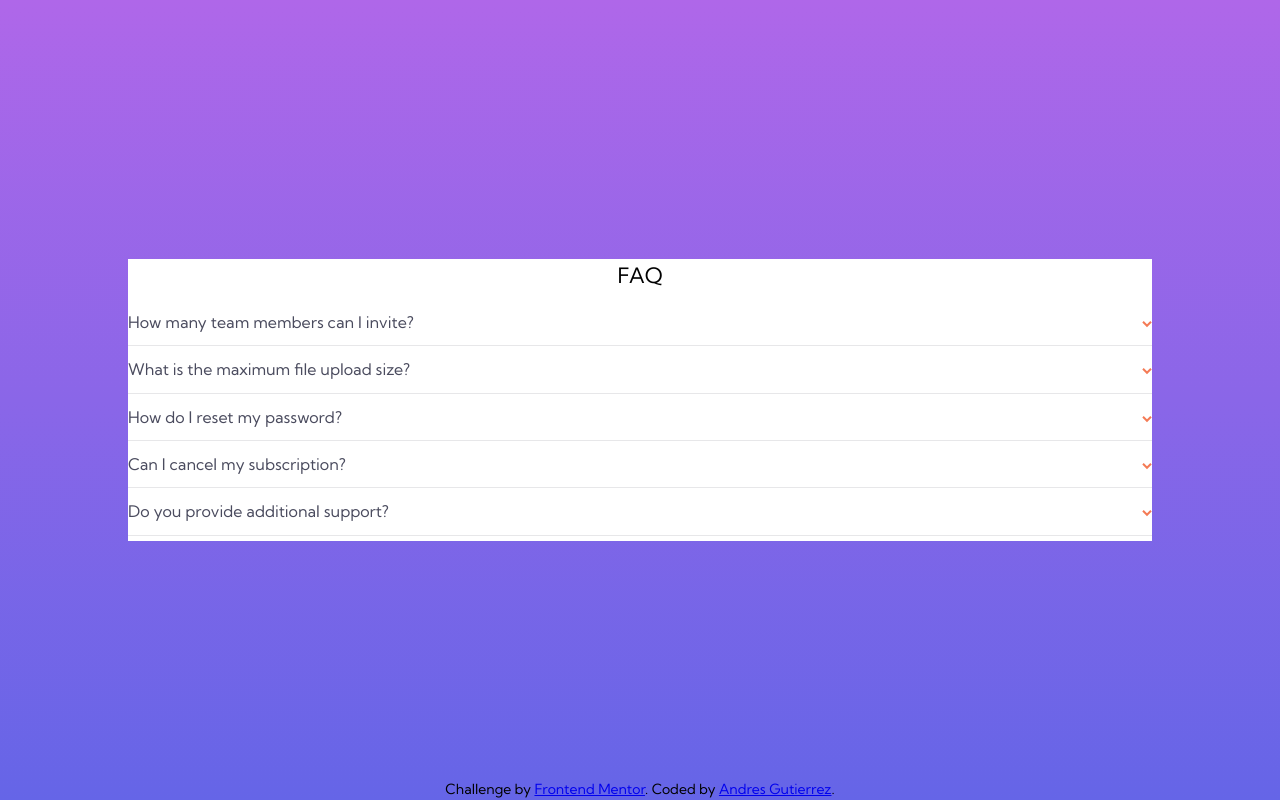
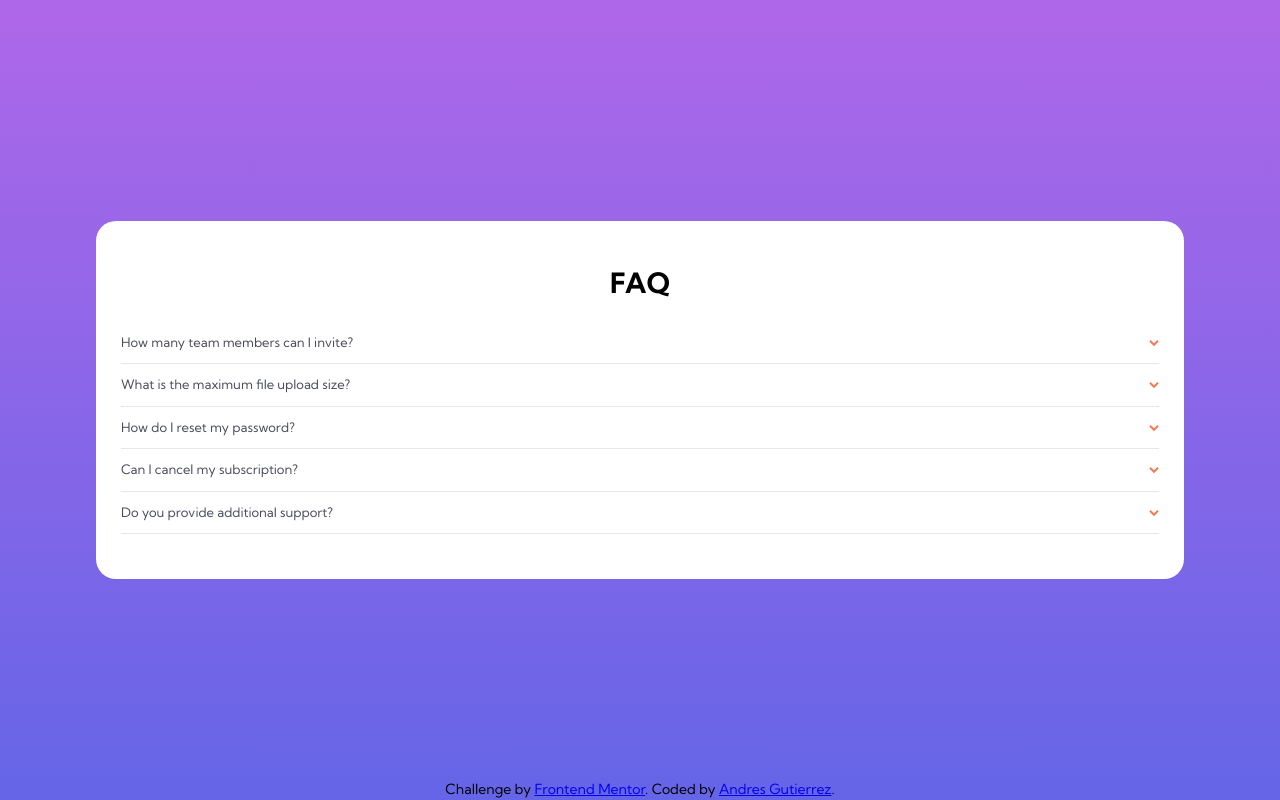
Before and after one commit to AGutierrezR/faq-accordion-card, a website: page index.html in a window 1280 px wide. Drawn offline with Linux system fonts and the light colour scheme.

Commit message:
Mejora estilos y agrega FAQ-card

```diff
--- a/scss/abstracts/_type.scss
+++ b/scss/abstracts/_type.scss
@@ -1,6 +1,6 @@
 $type-scale: (
   mobile: (
-    title: 1.325rem,
+    title: 1.75rem,
     body: 0.75rem,
   ),
   desktop: (
--- a/scss/components/_accordion.scss
+++ b/scss/components/_accordion.scss
@@ -11,11 +11,12 @@
     text-align: left;
     line-height: 1.65;
     width: 100%;
-    margin: 10px 0;
+    padding: 5px 0;
   }
 
   &__title {
     font-family: var(--ff-primary);
+    font-size: 0.8125em;
     color: var(--clr-darkergrayishblue);
   }
 
@@ -27,6 +28,7 @@
   &__body {
     color: var(--clr-darkgrayishblue);
     margin-bottom: 10px;
+    max-width: 38ch;
     animation: slideDown 0.5s forwards;
 
     &--closing {
--- /dev/null
+++ b/scss/components/_faq-card.scss
@@ -0,0 +1,12 @@
+.faq-card {
+  width: 85%;
+  position: relative;
+  background-color: white;
+  padding: 40px 25px;
+  border-radius: 20px;
+
+  &__title {
+    text-align: center;
+    font-weight: var(--fw-bold);
+  }
+}
--- a/scss/components/index.scss
+++ b/scss/components/index.scss
@@ -1,2 +1,3 @@
+@forward 'faq-card';
 @forward 'accordion';
 @forward 'divider';
```
Also changed, not shown: css/main.css, 1 other file.
